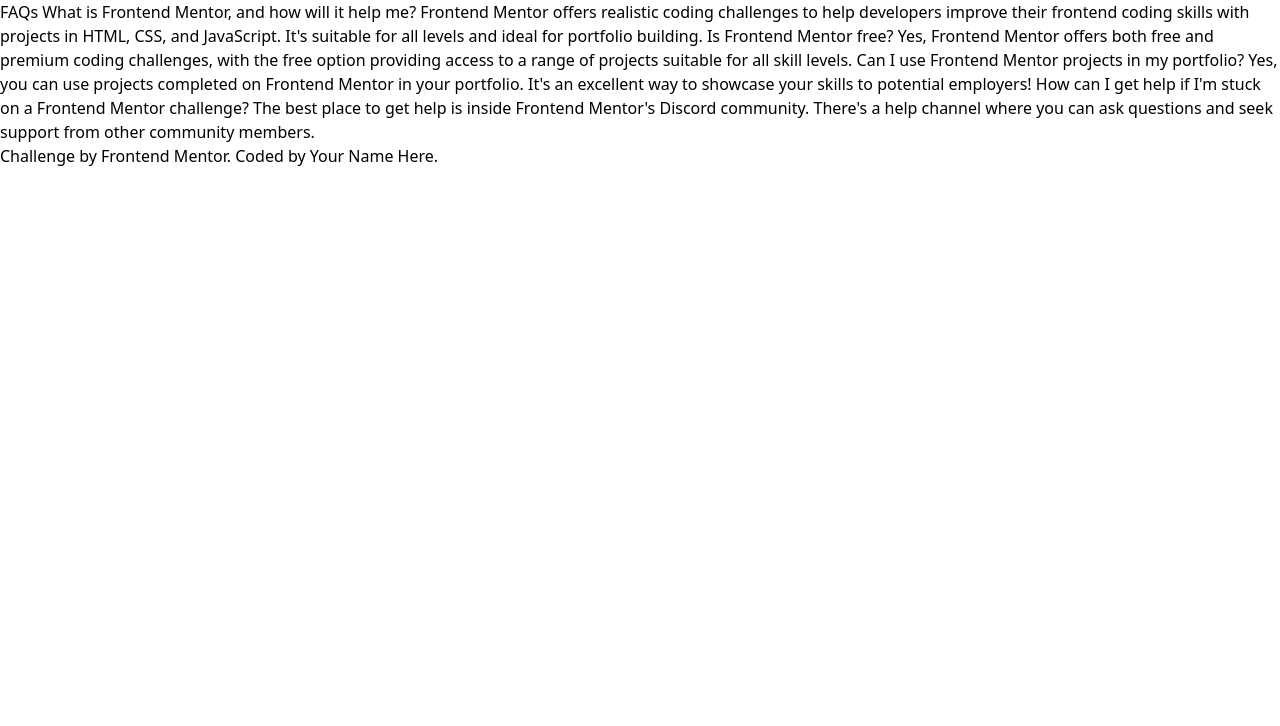
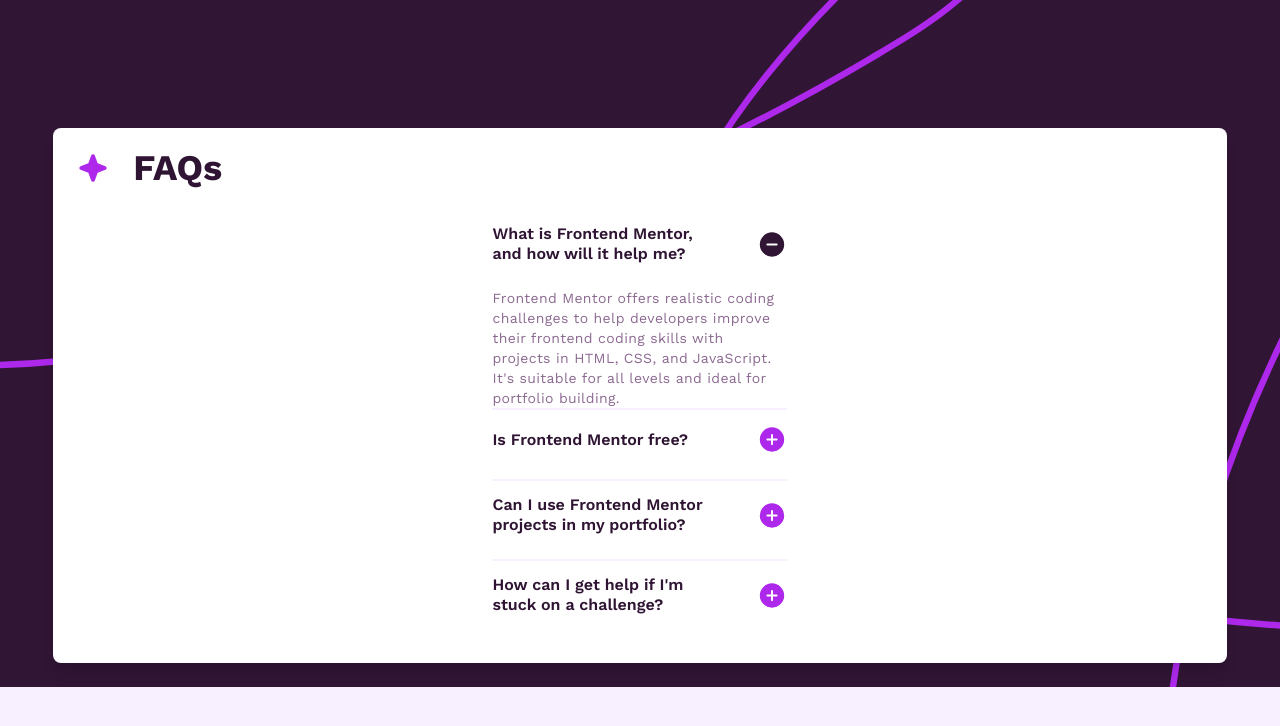
Before and after one commit to Abaljerind/faq-accordion-main, a website: page index.html in a window 1280 px wide. Drawn offline with Linux system fonts and the light colour scheme.

Commit message:
create layout done

```diff
--- a/index.html
+++ b/index.html
@@ -17,37 +17,110 @@
     <!-- css link -->
     <link rel="stylesheet" href="/src/dist/output.css" />
   </head>
-  <body>
-    FAQs
-    <!--  -->
-    What is Frontend Mentor, and how will it help me?
-    <!--  -->
-    Frontend Mentor offers realistic coding challenges to help developers
-    improve their frontend coding skills with projects in HTML, CSS, and
-    JavaScript. It's suitable for all levels and ideal for portfolio building.
-    <!--  -->
-    Is Frontend Mentor free?
-    <!--  -->
-    Yes, Frontend Mentor offers both free and premium coding challenges, with
-    the free option providing access to a range of projects suitable for all
-    skill levels.
-    <!--  -->
-    Can I use Frontend Mentor projects in my portfolio?
-    <!--  -->
-    Yes, you can use projects completed on Frontend Mentor in your portfolio.
-    It's an excellent way to showcase your skills to potential employers!
-    <!--  -->
-    How can I get help if I'm stuck on a Frontend Mentor challenge?
-    <!--  -->
-    The best place to get help is inside Frontend Mentor's Discord community.
-    There's a help channel where you can ask questions and seek support from
-    other community members.
-
-    <div class="attribution">
+  <body
+    class="bg-light-pink bg-pattern-mobile bg-no-repeat md:bg-pattern-desktop md:bg-cover"
+  >
+    <section
+      class="mx-auto mt-32 w-11/12 rounded-lg bg-white font-work-sans shadow-lg"
+    >
+      <div class="container">
+        <div class="flex items-center">
+          <img
+            src="./assets/images/icon-star.svg"
+            alt="icon-star"
+            class="m-6 h-8 w-8"
+          />
+          <h1 class="text-4xl font-bold text-dark-purple">FAQs</h1>
+        </div>
+        <div class="mt-4 w-full">
+          <div class="mx-auto w-[295px]">
+            <div class="mb-6 flex items-center justify-between">
+              <h4
+                class="pr-8 text-base font-semibold leading-5 text-dark-purple"
+              >
+                What is Frontend Mentor, and how will it help me?
+              </h4>
+              <img
+                src="./assets/images/icon-minus.svg"
+                alt="icon-minus"
+                class="cursor-pointer"
+              />
+            </div>
+            <p class="pr-2 text-sm tracking-wide text-grayish-purple">
+              Frontend Mentor offers realistic coding challenges to help
+              developers improve their frontend coding skills with projects in
+              HTML, CSS, and JavaScript. It's suitable for all levels and ideal
+              for portfolio building.
+            </p>
+          </div>
+          <hr class="mx-auto h-4 w-[295px] border-t-2 border-light-pink" />
+          <div class="mx-auto mb-6 w-[295px]">
+            <div class="mb-6 flex items-center justify-between">
+              <h4
+                class="pr-8 text-base font-semibold leading-5 text-dark-purple"
+              >
+                Is Frontend Mentor free?
+              </h4>
+              <img
+                src="./assets/images/icon-plus.svg"
+                alt="icon-plus"
+                class="cursor-pointer"
+              />
+            </div>
+            <p class="hidden pr-2 text-sm tracking-wide text-grayish-purple">
+              Yes, Frontend Mentor offers both free and premium coding
+              challenges, with the free option providing access to a range of
+              projects suitable for all skill levels.
+            </p>
+          </div>
+          <hr class="mx-auto h-4 w-[295px] border-t-2 border-light-pink" />
+          <div class="mx-auto mb-6 w-[295px]">
+            <div class="mb-6 flex items-center justify-between">
+              <h4
+                class="pr-8 text-base font-semibold leading-5 text-dark-purple"
+              >
+                Can I use Frontend Mentor projects in my portfolio?
+              </h4>
+              <img
+                src="./assets/images/icon-plus.svg"
+                alt="icon-plus"
+                class="cursor-pointer"
+              />
+            </div>
+            <p class="hidden pr-2 text-sm tracking-wide text-grayish-purple">
+              Yes, you can use projects completed on Frontend Mentor in your
+              portfolio. It's an excellent way to showcase your skills to
+              potential employers!
+            </p>
+          </div>
+          <hr class="mx-auto h-4 w-[295px] border-t-2 border-light-pink" />
+          <div class="mx-auto mb-6 w-[295px] pb-6">
+            <div class="mb-6 flex items-center justify-between">
+              <h4
+                class="pr-8 text-base font-semibold leading-5 text-dark-purple"
+              >
+                How can I get help if I'm stuck on a challenge?
+              </h4>
+              <img
+                src="./assets/images/icon-plus.svg"
+                alt="icon-plus"
+                class="cursor-pointer"
+              />
+            </div>
+            <p class="hidden pr-2 text-sm tracking-wide text-grayish-purple">
+              The best place to get help is inside Frontend Mentor's Discord
+              community. There's a help channel where you can ask questions and
+              seek support from other community members.
+            </p>
+          </div>
+        </div>
+      </div>
+    </section>
+    <!-- <div class="attribution">
       Challenge by
       <a href="https://www.frontendmentor.io?ref=challenge" target="_blank"
         >Frontend Mentor</a
       >. Coded by <a href="#">Your Name Here</a>.
-    </div>
+    </div> -->
   </body>
 </html>
```
Also changed, not shown: src/dist/output.css.
